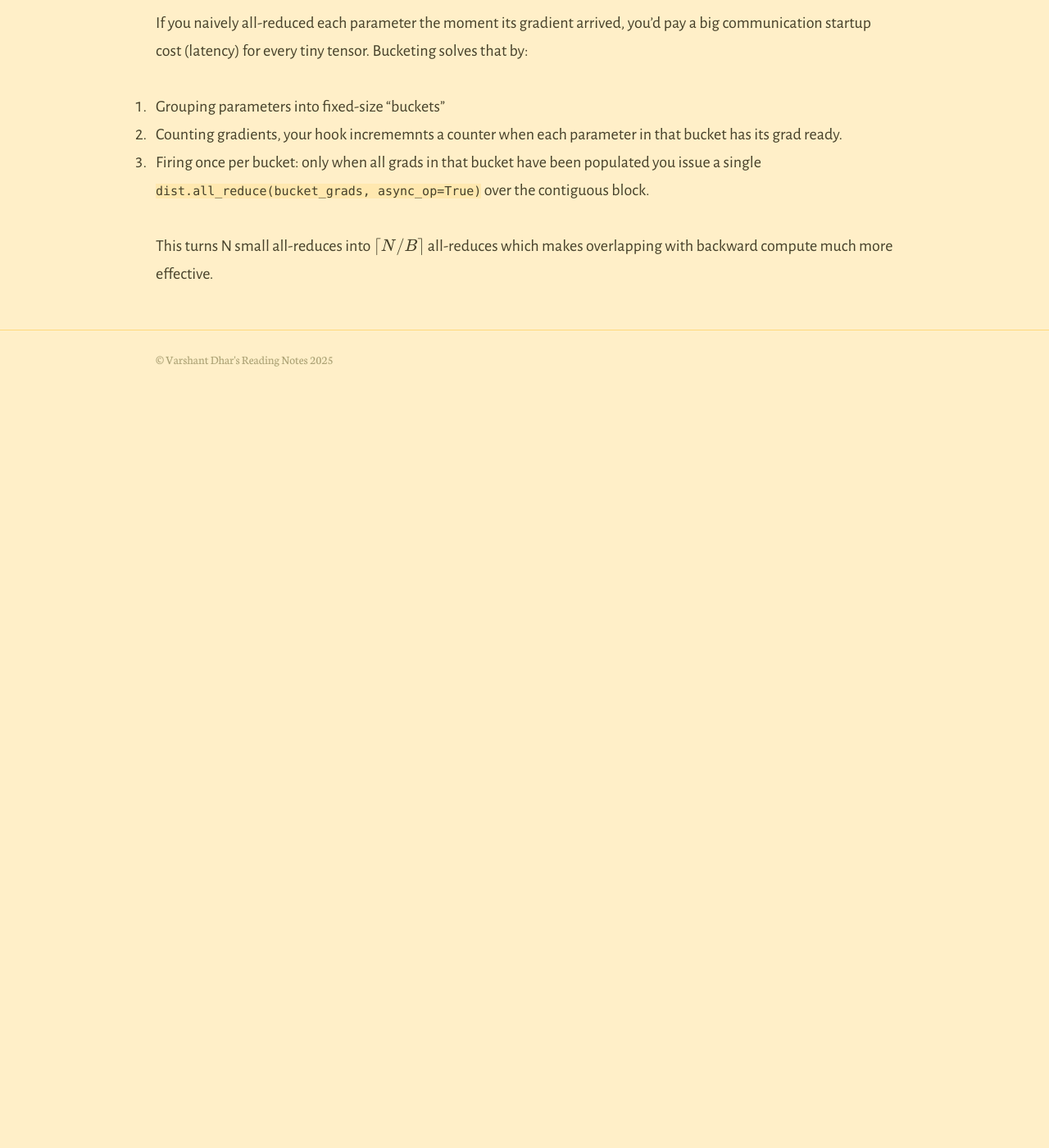
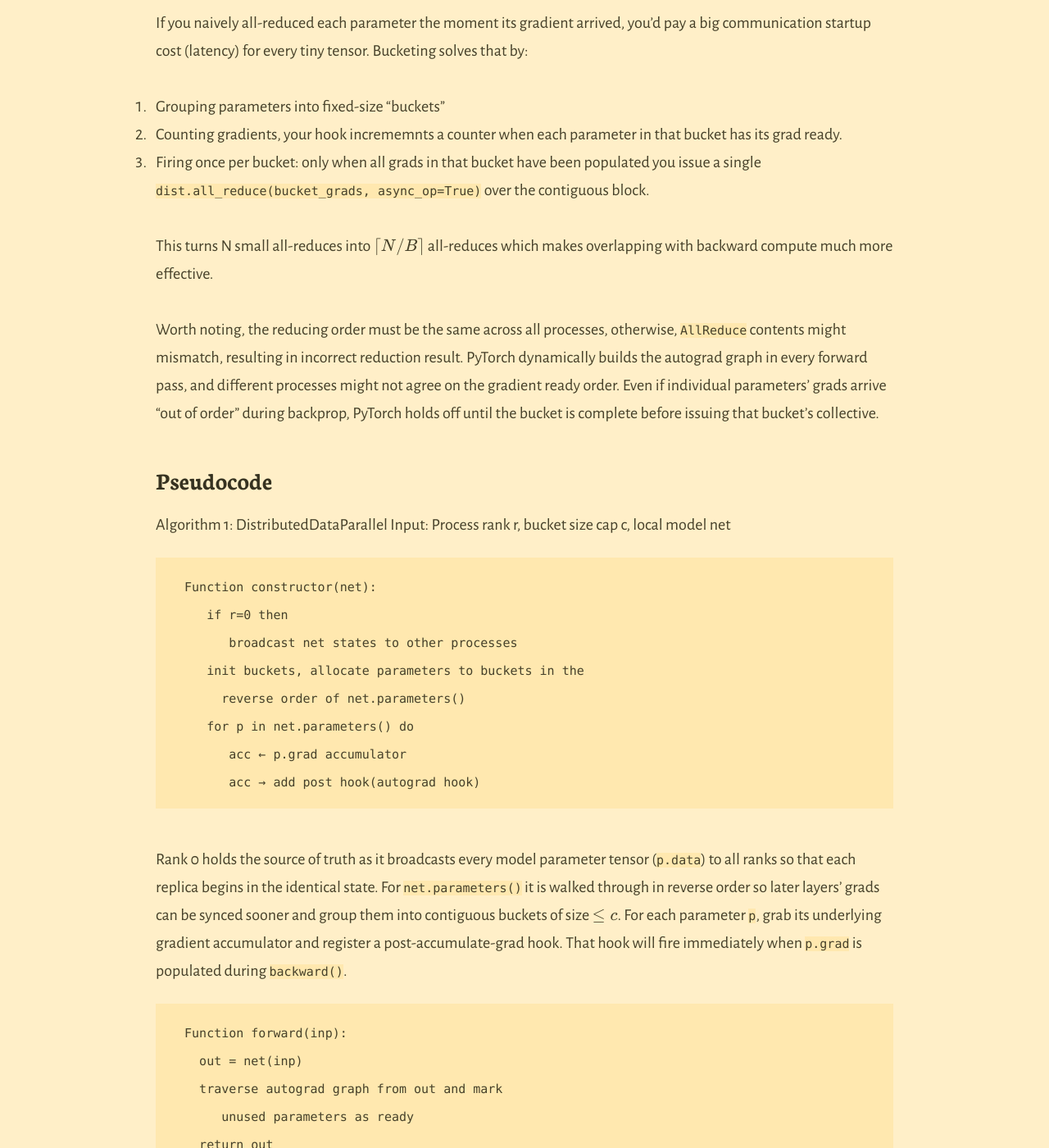
Before and after one commit to varshantdhar/varshantdhar.github.io, a Jekyll site: the page built from _posts/2025-07-01-driving-gpu.md, in a window 1280 px wide and 1400 px high, scrolled down 1594 px. Shown: the whole window at 82% size. Built offline with Jekyll 4.4.1, drawn with Linux system fonts in a browser that asks for light colours; our own code applies the rules of GitHub Pages for plain Markdown files; formulas are drawn with MathJax 3; before the commit the page ends 2066 px from its top, so only the background shows below that; some of the changed text lies outside the part shown.

Commit message:
Updating GPU

````diff
--- a/_posts/2025-07-01-driving-gpu.md
+++ b/_posts/2025-07-01-driving-gpu.md
@@ -37,3 +37,51 @@ If you naively all-reduced each parameter the moment its gradient arrived, you
 3. Firing once per bucket: only when all grads in that bucket have been populated you issue a single ```dist.all_reduce(bucket_grads, async_op=True)``` over the contiguous block.
 
 This turns N small all-reduces into $\lceil N / B \rceil$ all-reduces which makes overlapping with backward compute much more effective.
+
+Worth noting, the reducing order must be the same across all processes, otherwise, ```AllReduce``` contents might mismatch, resulting in incorrect reduction result. PyTorch dynamically builds the autograd graph in every forward pass, and different processes might not agree on the gradient ready order. Even if individual parameters’ grads arrive “out of order” during backprop, PyTorch holds off until the bucket is complete before issuing that bucket’s collective.
+
+### Pseudocode
+
+Algorithm 1: DistributedDataParallel
+Input: Process rank r, bucket size cap c, local model net
+```
+  Function constructor(net):
+     if r=0 then
+        broadcast net states to other processes
+     init buckets, allocate parameters to buckets in the
+       reverse order of net.parameters()
+     for p in net.parameters() do
+        acc ← p.grad accumulator
+        acc → add post hook(autograd hook)
+```
+
+Rank 0 holds the source of truth as it broadcasts every model parameter tensor (```p.data```) to all ranks so that each replica begins in the identical state. For ```net.parameters()``` it is walked through in reverse order so later layers' grads can be synced sooner and group them into contiguous buckets of size $\leq c$. For each parameter ```p```, grab its underlying gradient accumulator and register a post-accumulate-grad hook. That hook will fire immediately when ```p.grad``` is populated during ```backward()```.
+
+```
+  Function forward(inp):
+    out = net(inp)
+    traverse autograd graph from out and mark
+       unused parameters as ready
+    return out
+```
+
+No change in the forward pass. Then walk the autograd graph from the outputs to find which parameters participate in this iteration's backward (to handle conditionally-skiped layers). Any parameter not in the graph is "marked ready" so its bucket does not deadlock.
+
+```
+  Function autograd hook(param index):
+    get bucket bᵢ and bucket offset using param index
+    get parameter var using param index
+    view ← bᵢ.narrow(offset, var.size())
+    view.copy(var.grad)
+    if all grads in bᵢ are ready then
+       mark bᵢ as ready
+       launch AllReduce on ready buckets in order
+    if all buckets are ready then
+       block waiting for all AllReduce ops
+```
+
+Each hook knows which bucket $b_i$ its parameter belongs to and where in that bucket to write. It copies ```p.grad``` into the correct slice of a flattened bucket tensor.
+A per-bucket counter tracks how many params have arrived. The bucket is "ready" once the last grad for $b_i$ is in.
+For every bucket that’s now ready—and in strictly increasing bucket index order—DDP issues an asynchronous All-Reduce (```dist.all_reduce(async_op=True)```) over that entire bucket tensor.
+After the backward is fully done, DDP waits (```.wait()```) on any in-flight communication handles to ensure all reductions have completed before ```optimizer.step()``` runs.
+After all All-Reduce operations finish, the reduced values already live in the bucket tensor. PyTorch then maps them back into each parameter’s ```.grad``` field before the optimizer update.
````
